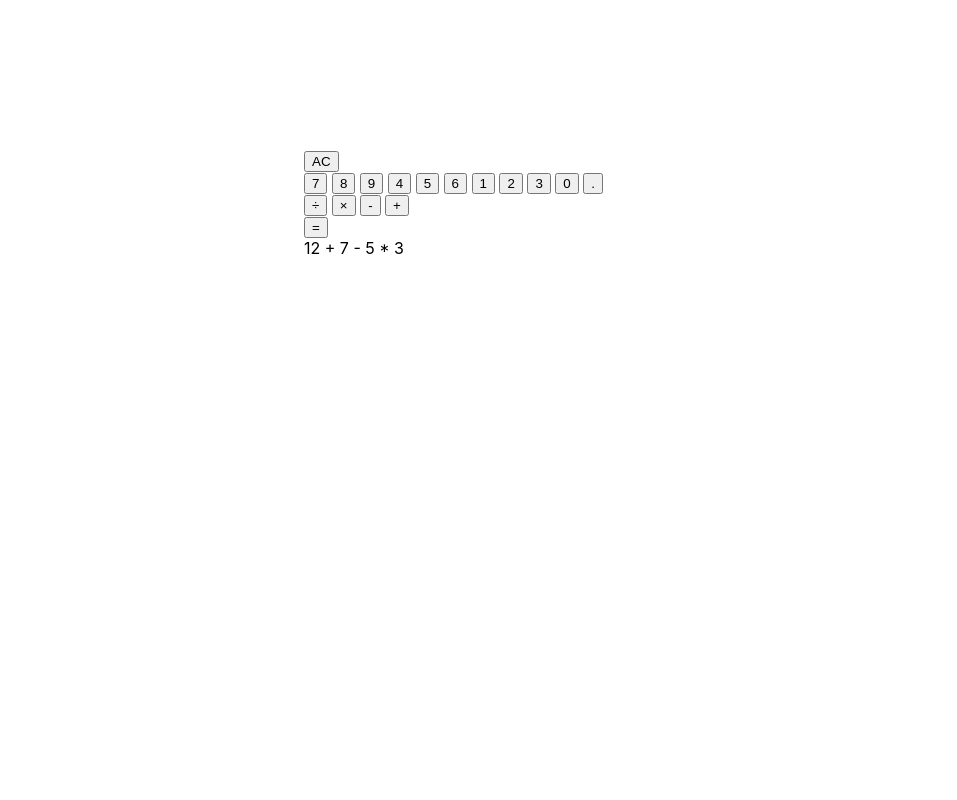
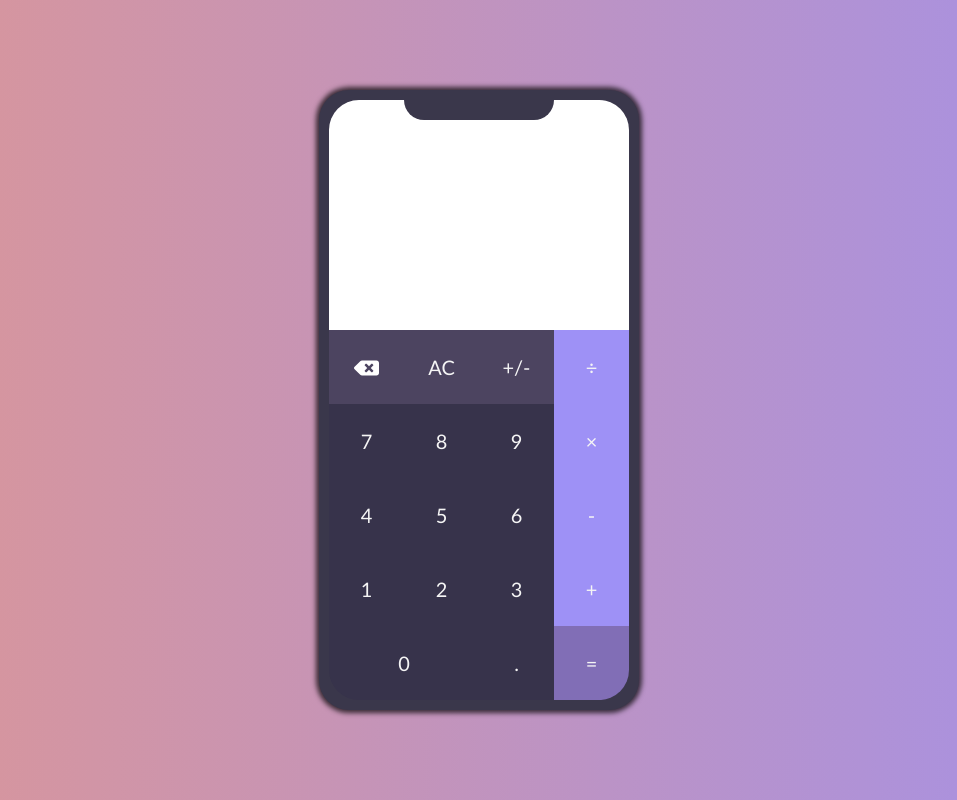
Before and after one commit to HardRoof/odinCalculator, a plain HTML site: page index.html in a window 1280 px wide. Shown: the whole page, without its empty margins (161-1118 px from the left). Drawn offline with Linux system fonts and the light colour scheme.

Commit message:
Completed CSS design

```diff
--- a/index.html
+++ b/index.html
@@ -12,14 +12,15 @@
     <div id="hardCase">
       <div id="touch">
         <div class="display">
+          <div id="box"></div>
           <div id="topDisplay"></div>
           <div id="bottomDisplay"></div>
         </div>
         <div class="buttons">
           <div class="top">
-            <!-- <button>operate function</button> -->
+            <button><img src="backspace.svg" alt="C" height="20px"> </button>
             <button id="idClear">AC</button>
-            <!-- <button>empty</button> -->
+            <button>+/-</button>
           </div>
           <div class="middle">
             <button>7</button>
@@ -31,8 +32,8 @@
             <button>1</button>
             <button>2</button>
             <button>3</button>
-            <button>0</button>
-            <button>.</button>
+            <button id="zero">0</button>
+            <button id="decimalPoint">.</button>
           </div>
           <div class="rightSide">
             <button>÷</button>
@@ -42,7 +43,6 @@
           </div>
           <button class="btnEqual">=</button>
         </div>
-        <div>12 + 7 - 5 * 3</div>
       </div>
     </div>
 	</body>
--- a/script.js
+++ b/script.js
@@ -11,6 +11,9 @@ function multiply(firstValue,secondValue) {
   return result
 };
 function divide(firstValue,secondValue) {
+  if (secondValue == 0){
+    return result = "Not a number"
+  }
   result = parseFloat(firstValue) / parseFloat(secondValue)
   return result
 };
@@ -76,6 +79,7 @@ operator.forEach((button) => {
   button.addEventListener('click', function saveOperator(e) {
     clicked = true;
     operation = e.target.innerText;
+    decimalPoint.disabled = false;
     if (typeof b != "undefined")
       clean = true;
       if (myArray.length != 0) {
@@ -89,6 +93,7 @@ equal.addEventListener("click", fEqual)
 function fEqual(){
   clicked = false;
   clean = false
+  decimalPoint.disabled = false;
   bottomDisplay.textContent = myArray[0]
 }
 
@@ -96,7 +101,14 @@ function fEqual(){
 const clear = document.querySelector(".top #idClear")
 clear.addEventListener("click", () => {
   clicked = false
+  decimalPoint.disabled = false;
   firstValue = bottomDisplay.textContent = ''
   secondValue = bottomDisplay.textContent = ''
   myArray = []
 })
+
+const decimalPoint = document.getElementById("decimalPoint")
+decimalPoint.addEventListener("click", () => {
+  decimalPoint.disabled = true;
+})
+decimalPoint.disabled = false;
--- a/style.css
+++ b/style.css
@@ -6,19 +6,106 @@ body{
   justify-content: center;
   margin: 0;
   flex-direction: column;
+  background-image: linear-gradient(to right, rgb(220, 150, 150) , rgb(165, 145, 230));
 }
 
 #hardCase {
   display: flex;
-  height: 500px;
-  width: 350px;
-  padding: 20px;
+  height: 600px;
+  width: 300px;
+  padding: 10px;
+  box-shadow: 0px 0px 5px 3px rgb(0 0 0 / 71%);
+  background-color: rgb(58, 55, 75);
+  border-radius: 30px;
+
+}
+
+#bottomDisplay {
+  display: flex;
+  border-radius: 30px 30px 0px 0px;
+  height: 230px;
+  align-items: flex-end;
+  justify-content: flex-end;
+  font-family: Optima, sans-serif;
+  font-size: 60px;
+  padding-right: 16px;
+  background-color: white;
+}
+
+.buttons {
+  display: grid;
+  grid-template-columns: 75% 25%;
+  grid-template-rows: repeat(5, 1fr);
+  cursor: pointer;
+  height: 380px;
+  border-radius: 0 0 30px 30px;
+}
+
+button {
+  cursor: pointer;
+  background-color: rgb(55, 51, 75);
+  color: whitesmoke;
+  border: none;
+  font-size: 20px;
+  font-family: Optima, sans-serif;
 }
 
 #touch {
-
+  display: flex;
+  flex-direction: column;
+  flex-grow: 1;
+  border-radius: 5px;
 }
 
-#display {
+.rightSide{
+  grid-column: 2;
+  grid-row: span 4;
+  display: grid;
+}
 
+.rightSide button {
+  background-color: rgb(158, 145, 246);
 }
+
+.btnEqual {
+  grid-row: 5;
+  grid-column: 2;
+  background-color: rgb(129, 110, 182);
+  border-radius: 0 0 30px 0;
+}
+
+.middle {
+  grid-row: 2 / 6;
+}
+
+.top{
+  display: grid;
+  grid-template-columns: repeat(3, 1fr);
+}
+
+.top button {
+  background-color: rgb(76, 68, 96);
+}
+
+.middle {
+  display: grid;
+  grid-template-columns: repeat(3, 1fr);
+}
+
+#zero{
+  grid-column: span 2;
+  border-radius: 0 0 0 30px;
+}
+
+#box {
+  height: 20px;
+  width: 150px;
+  margin-left: 75px;
+  background-color: rgb(58, 55, 75);
+  border-radius: 0 0 30px 30px;
+  position: fixed;
+}
+
+img {
+  margin-top: 5px;
+}
```
Also changed, not shown: Design.png (deleted), backspace.svg (added).
